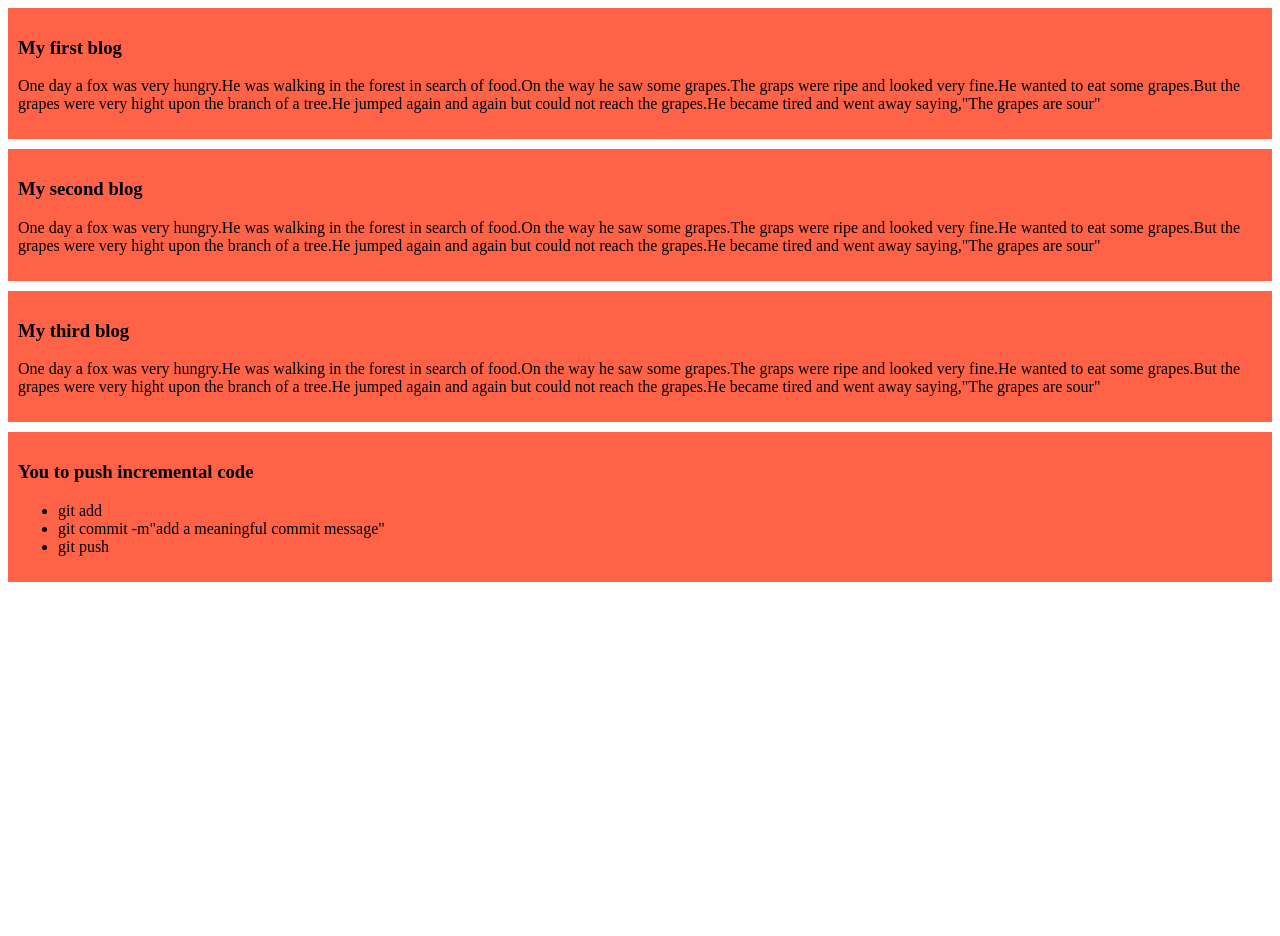
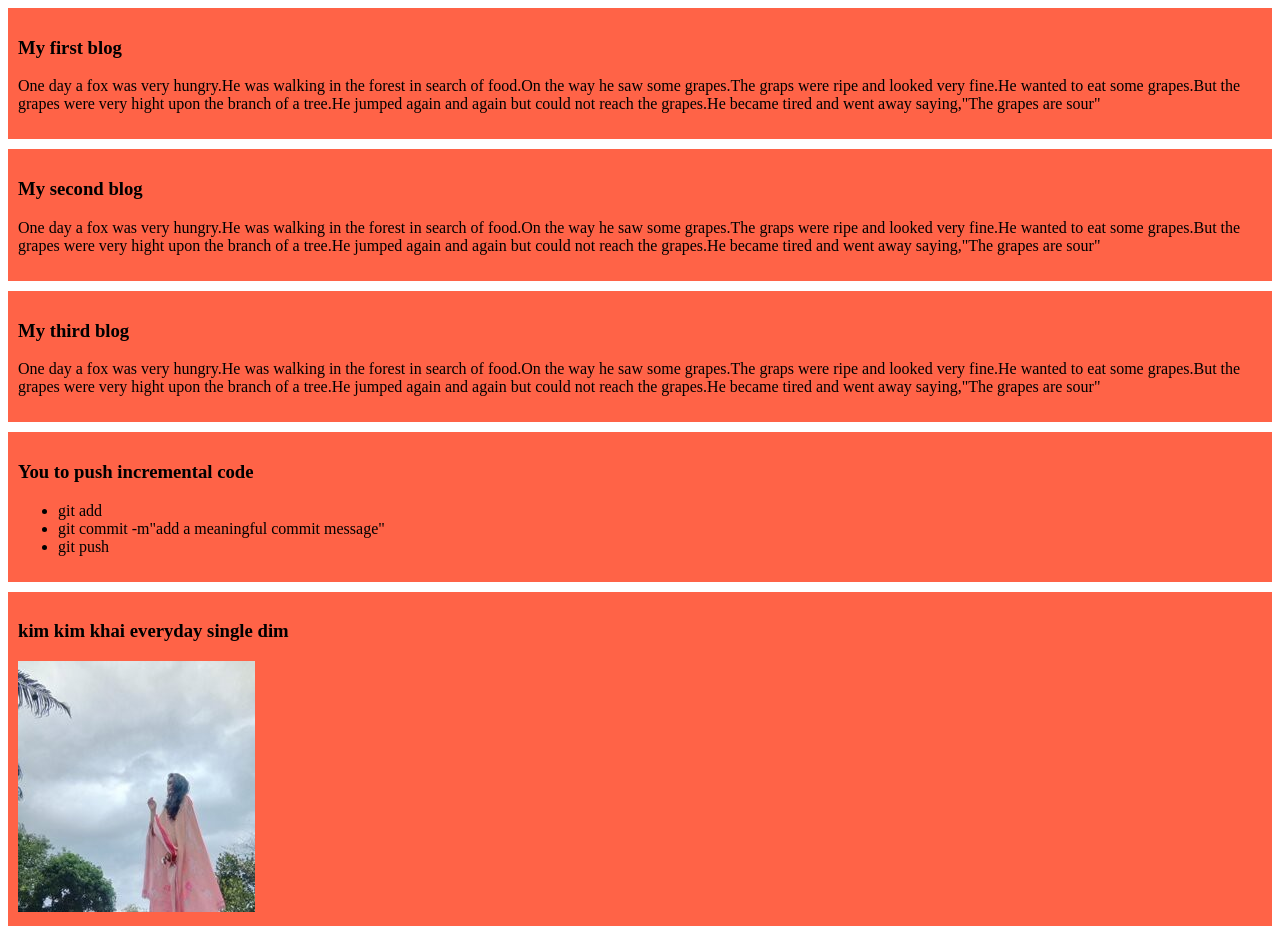
Before and after one commit to shakilawd/my-simple-website, a plain HTML site: page index.html in a window 1280 px wide. Before the commit the page ends 800 px from the top, so only its background shows below. Drawn offline with Linux system fonts and the light colour scheme.

Commit message:
added a image folder

```diff
--- a/index.html
+++ b/index.html
@@ -27,5 +27,9 @@
       <li>git push</li>
     </ul>
   </div>
+  <div>
+    <h3>kim kim khai everyday single dim</h3>
+    <img src="Images/zum.jpg" alt="">
+  </div>
 </body>
 </html>
```
Also changed, not shown: Images/zum.jpg (added).
